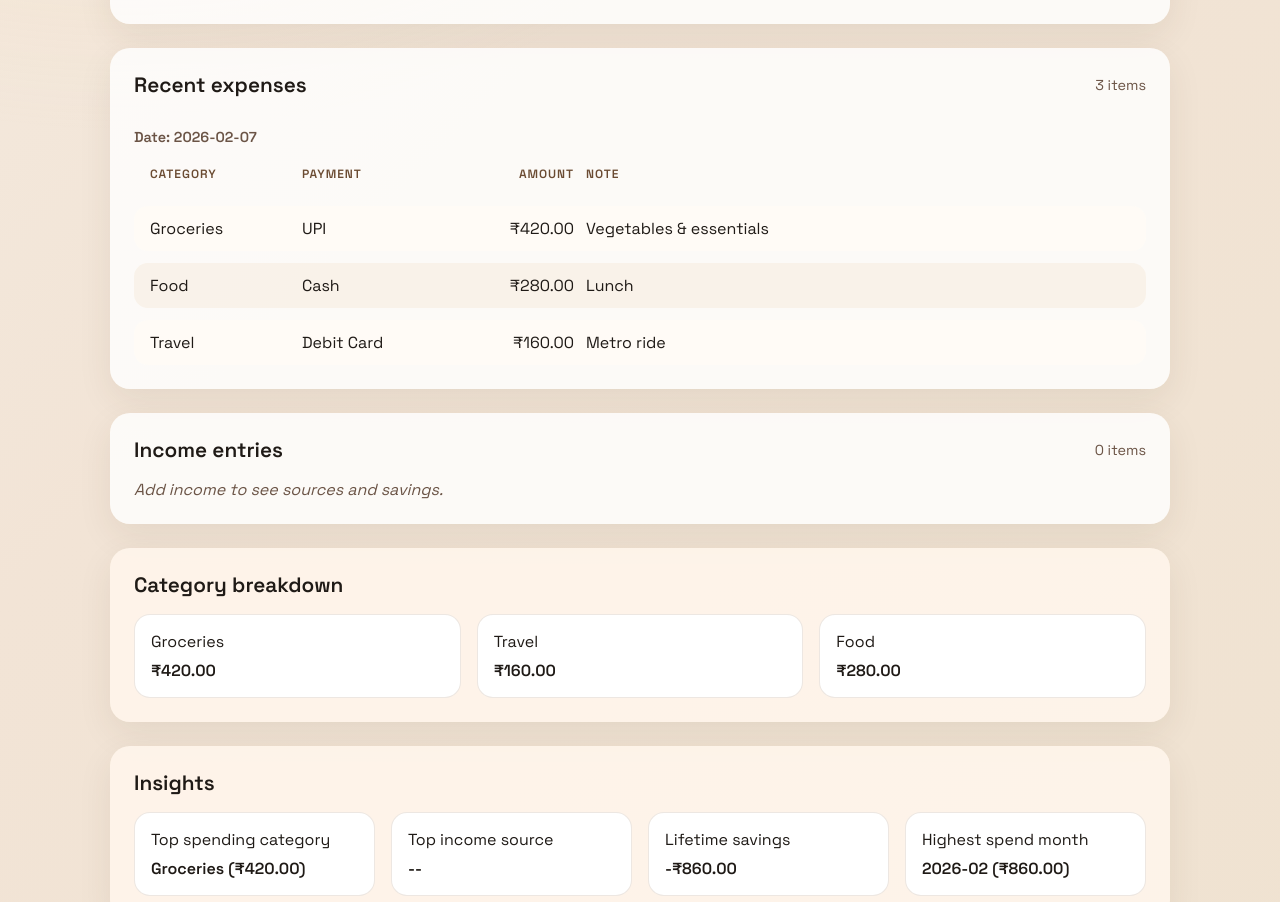
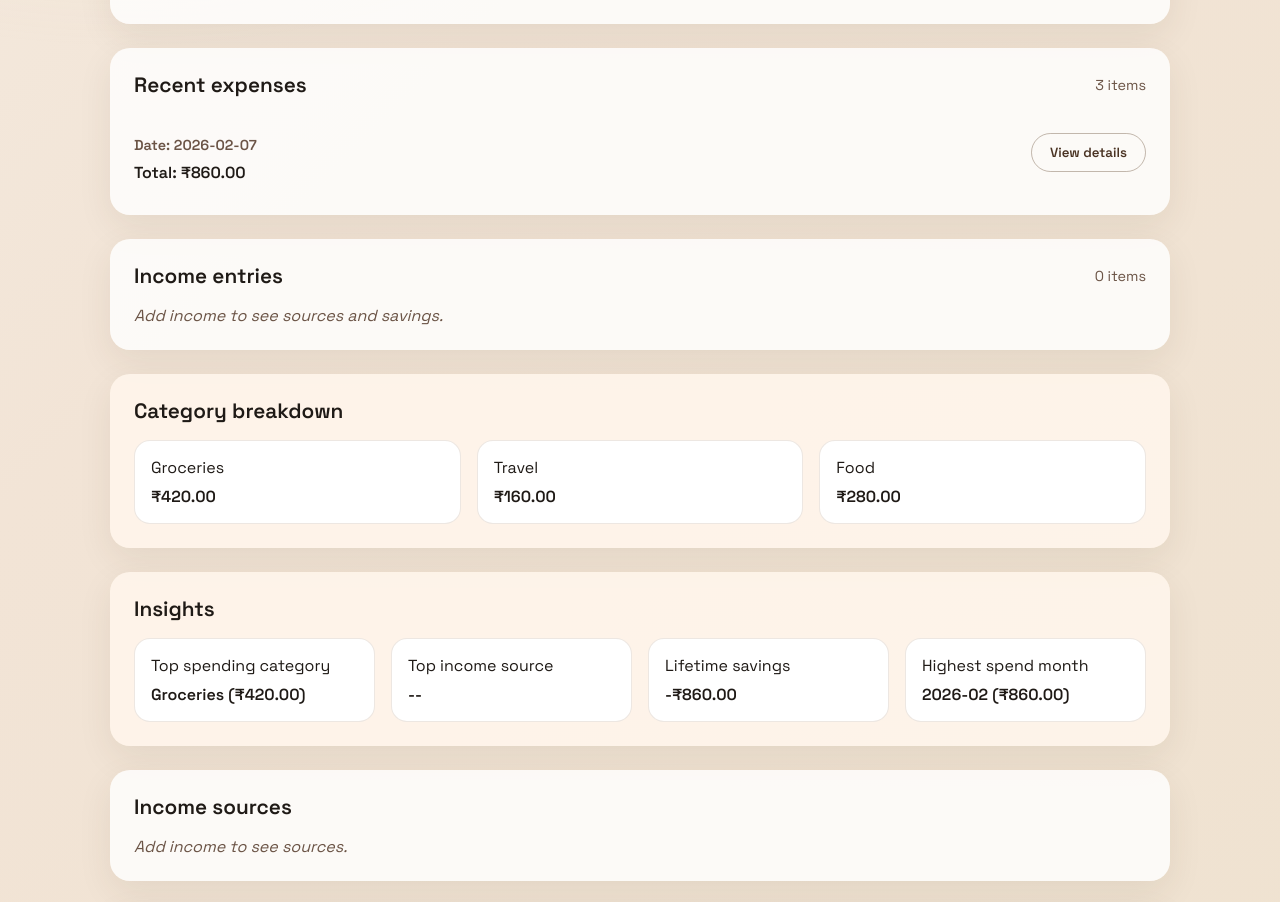
Before and after one commit to ankushpille/daily-expense-tracker, a React (Vite) app in the folder vite-project/: page / in a window 1280 px wide. Shown: the part 1415-2317 px from the top of the page. Built offline with nearby package versions, Linux system fonts and the light colour scheme.

Commit message:
refactor

```diff
--- a/vite-project/src/App.css
+++ b/vite-project/src/App.css
@@ -182,6 +182,19 @@
   margin-bottom: 8px;
 }
 
+.date-group-header {
+  display: flex;
+  align-items: center;
+  justify-content: space-between;
+  gap: 12px;
+  padding: 8px 0;
+}
+
+.date-group-total {
+  margin: 0;
+  font-weight: 600;
+}
+
 .expense-head {
   background: transparent;
   font-weight: 600;
--- a/vite-project/src/App.jsx
+++ b/vite-project/src/App.jsx
@@ -124,6 +124,7 @@ function App() {
     parseStoredItems(STORAGE_KEY_INCOME),
   );
   const [dailyReportDate, setDailyReportDate] = useState(todayString());
+  const [expandedDates, setExpandedDates] = useState(() => new Set());
   const [filters, setFilters] = useState({
     query: "",
     category: "",
@@ -221,11 +222,17 @@ function App() {
     const groups = new Map();
     sorted.forEach((expense) => {
       if (!groups.has(expense.date)) {
-        groups.set(expense.date, []);
+        groups.set(expense.date, { items: [], total: 0 });
       }
-      groups.get(expense.date).push(expense);
+      const group = groups.get(expense.date);
+      group.items.push(expense);
+      group.total += expense.amount;
     });
-    return Array.from(groups, ([date, items]) => ({ date, items }));
+    return Array.from(groups, ([date, data]) => ({
+      date,
+      items: data.items,
+      total: data.total,
+    }));
   }, [expenses]);
 
   const categoryTotals = useMemo(() => {
@@ -493,6 +500,18 @@ function App() {
     setFilters((prev) => ({ ...prev, [field]: value }));
   };
 
+  const toggleDateGroup = (date) => {
+    setExpandedDates((prev) => {
+      const next = new Set(prev);
+      if (next.has(date)) {
+        next.delete(date);
+      } else {
+        next.add(date);
+      }
+      return next;
+    });
+  };
+
   return (
     <div className="app">
       <header className="hero">
@@ -647,7 +666,22 @@ function App() {
           <div className="date-groups">
             {groupedExpenses.map((group) => (
               <div className="date-group" key={group.date}>
+                <div className="date-group-header">
+                  <div>
                     <p className="muted date-group-title">Date: {group.date}</p>
+                    <p className="date-group-total">
+                      Total: {formatCurrency(group.total)}
+                    </p>
+                  </div>
+                  <button
+                    className="ghost-btn"
+                    type="button"
+                    onClick={() => toggleDateGroup(group.date)}
+                  >
+                    {expandedDates.has(group.date) ? "Hide details" : "View details"}
+                  </button>
+                </div>
+                {expandedDates.has(group.date) ? (
                   <div className="expense-table date-expense-table">
                     <div className="expense-row date-expense-row expense-head">
                       <span>Category</span>
@@ -669,6 +703,7 @@ function App() {
                       </div>
                     ))}
                   </div>
+                ) : null}
               </div>
             ))}
           </div>
```
Lines whose indentation alone changed are shown as unchanged.
